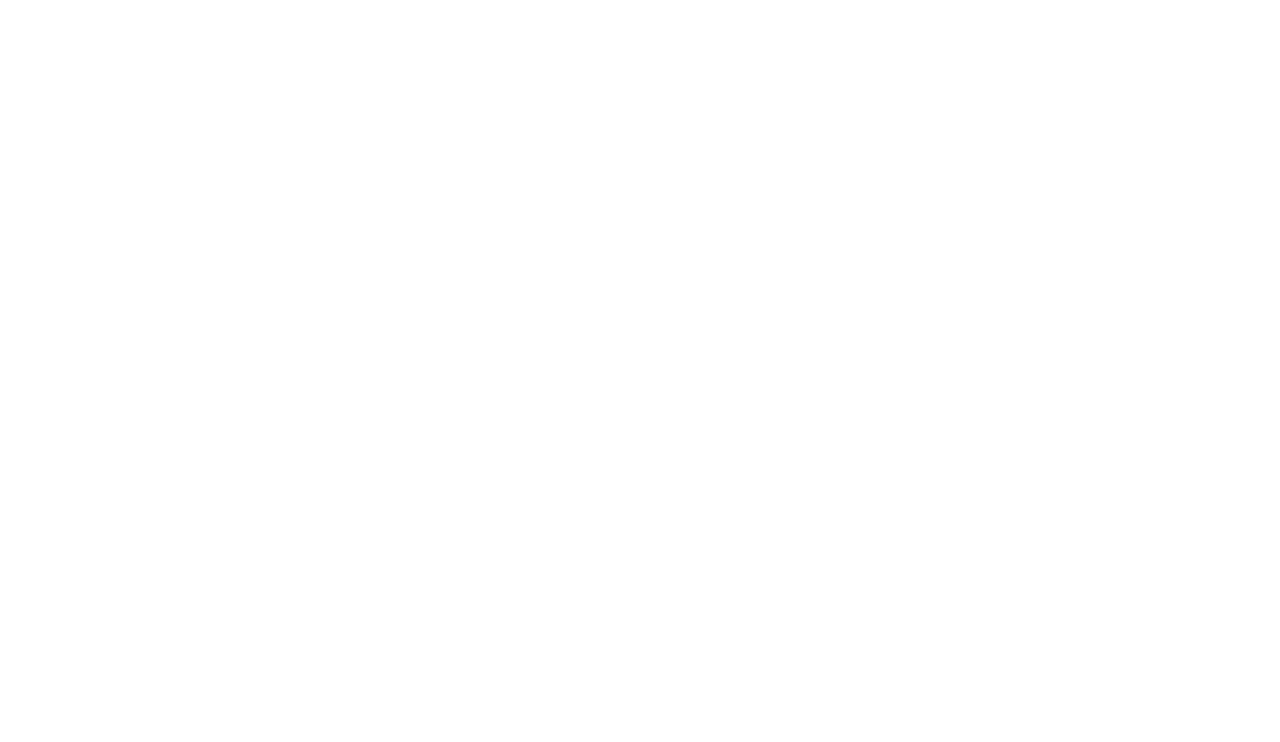
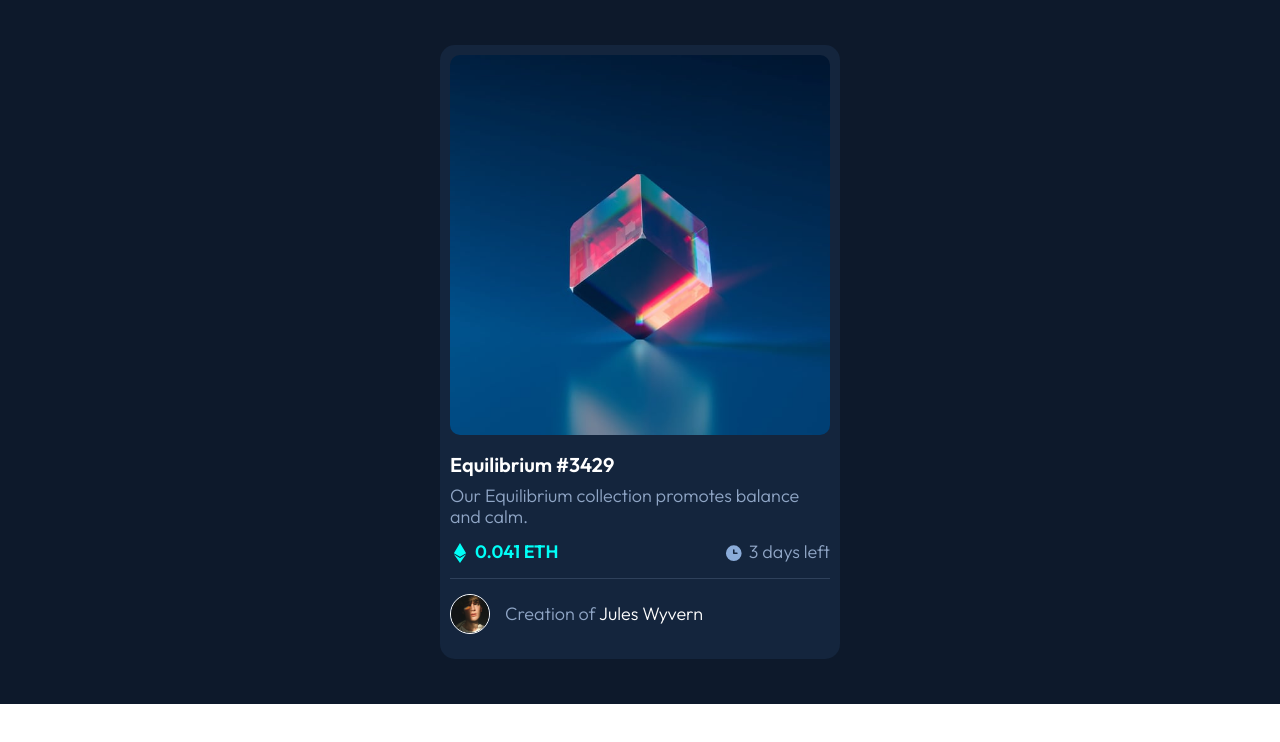
Before and after one commit to samimkabiru/NFT, a plain HTML site: page index.html in a window 1280 px wide. Drawn offline with Linux system fonts and the light colour scheme.

Commit message:
Apply finishing touches to the project.

```diff
--- a/css/styles.css
+++ b/css/styles.css
@@ -71,7 +71,6 @@ p {
 
 /* Card */
 .card {
-  box-shadow: 0 0 40px 10px #ccc;
   max-width: 400px;
   padding: 1rem;
   border-radius: 15px;
--- a/index.html
+++ b/index.html
@@ -13,5 +13,47 @@
       rel="stylesheet"
     />
   </head>
-  <body></body>
+  <body>
+    <section class="block block--dark">
+      <section class="card">
+        <header class="card__header">
+          <img class="card__image" src="images/equilibrium.jpg" alt="" />
+        </header>
+        <div class="card__body">
+          <h1>Equilibrium #3429</h1>
+          <p>Our Equilibrium collection promotes balance and calm.</p>
+          <section class="showcase card__showcase">
+            <div class="media">
+              <svg class="icon icon--small">
+                <use href="images/sprite.svg#ethereum"></use>
+              </svg>
+              <div
+                class="media__content showcase__value showcase__value--primary"
+              >
+                <p>0.041 ETH</p>
+              </div>
+            </div>
+            <div class="media">
+              <svg class="icon icon--small">
+                <use href="images/sprite.svg#clock"></use>
+              </svg>
+              <div class="media__content showcase__value">
+                <p>3 days left</p>
+              </div>
+            </div>
+          </section>
+          <div class="media card__user">
+            <img
+              src="images/avatar.png"
+              alt="a users profile picture"
+              class="media__image"
+            />
+            <div class="media__content">
+              <p>Creation of <span class="media__name">Jules Wyvern</span></p>
+            </div>
+          </div>
+        </div>
+      </section>
+    </section>
+  </body>
 </html>
```
